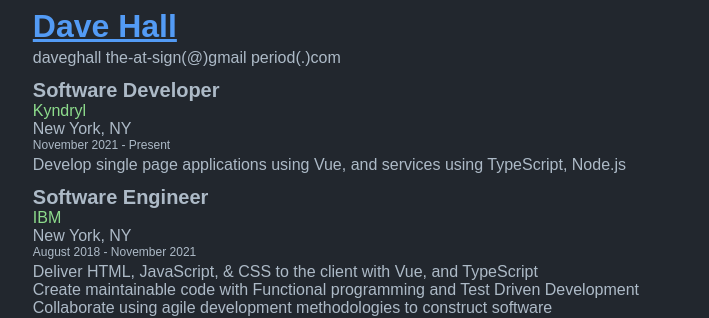
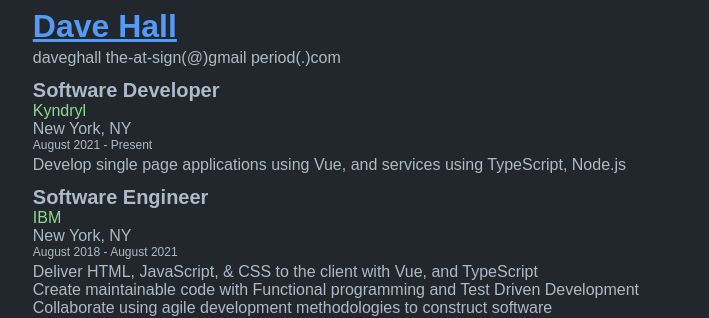
Before and after one commit to d-g-h/d-g-h.github.io, a Vue app: page / in a window 1280 px wide. Shown: the top 318 px of the page, without its empty margins (70-779 px from the left). Built offline with nearby package versions, Linux system fonts and the light colour scheme.

Commit message:
Correct startdate

```diff
--- a/src/components/ResumeJobs.vue
+++ b/src/components/ResumeJobs.vue
@@ -12,7 +12,7 @@
           title="Software Developer"
           location="New York, NY"
           company="Kyndryl"
-          time="November 2021 - Present"
+          time="August 2021 - Present"
         >
           <ul>
             <DescriptionJob
@@ -25,7 +25,7 @@
           title="Software Engineer"
           location="New York, NY"
           company="IBM"
-          time="August 2018 - November 2021"
+          time="August 2018 - August 2021"
         >
           <ul>
             <DescriptionJob
```
Also changed, not shown: 6 other files (tests, documents, lock files or other folders).
